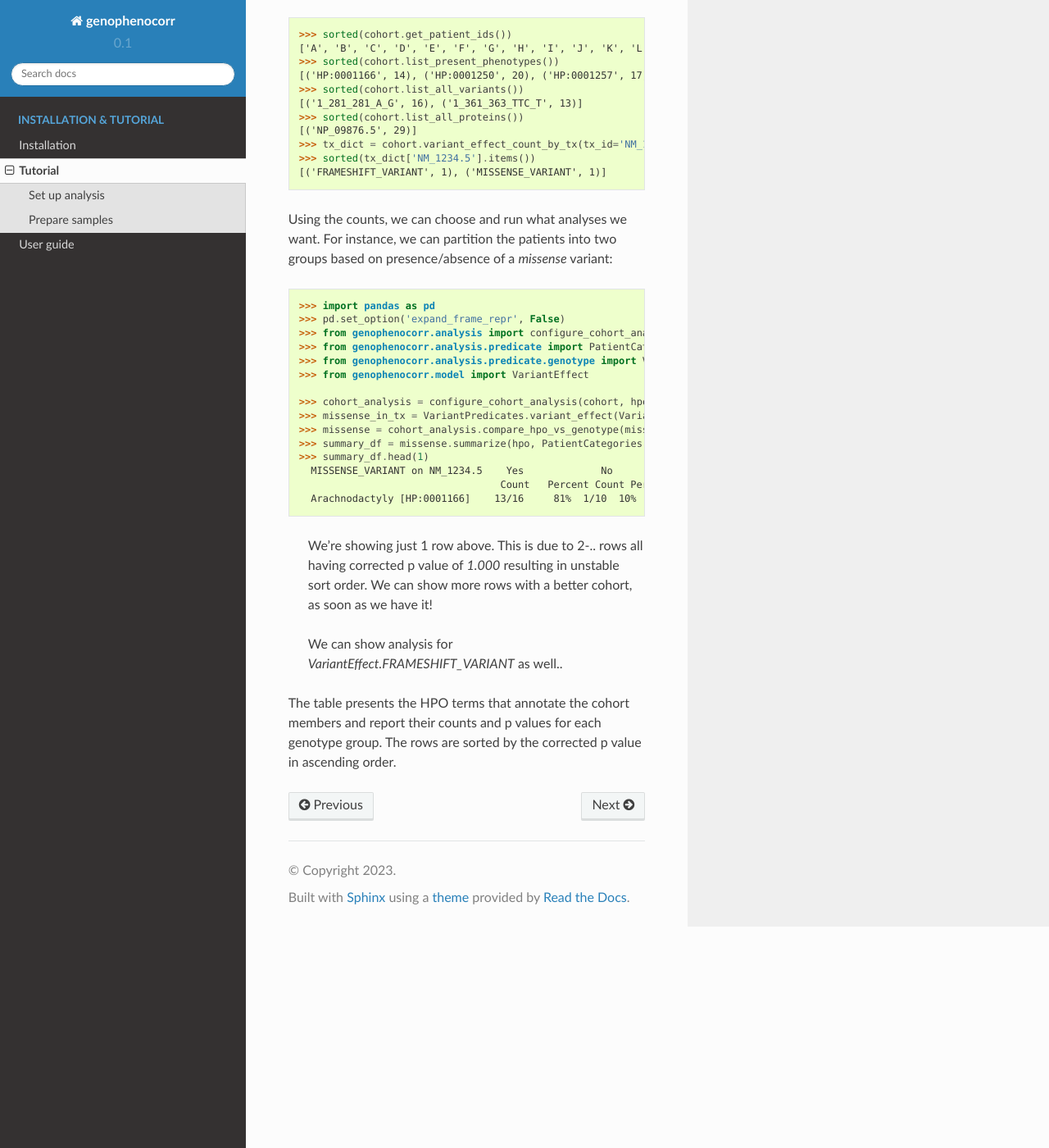
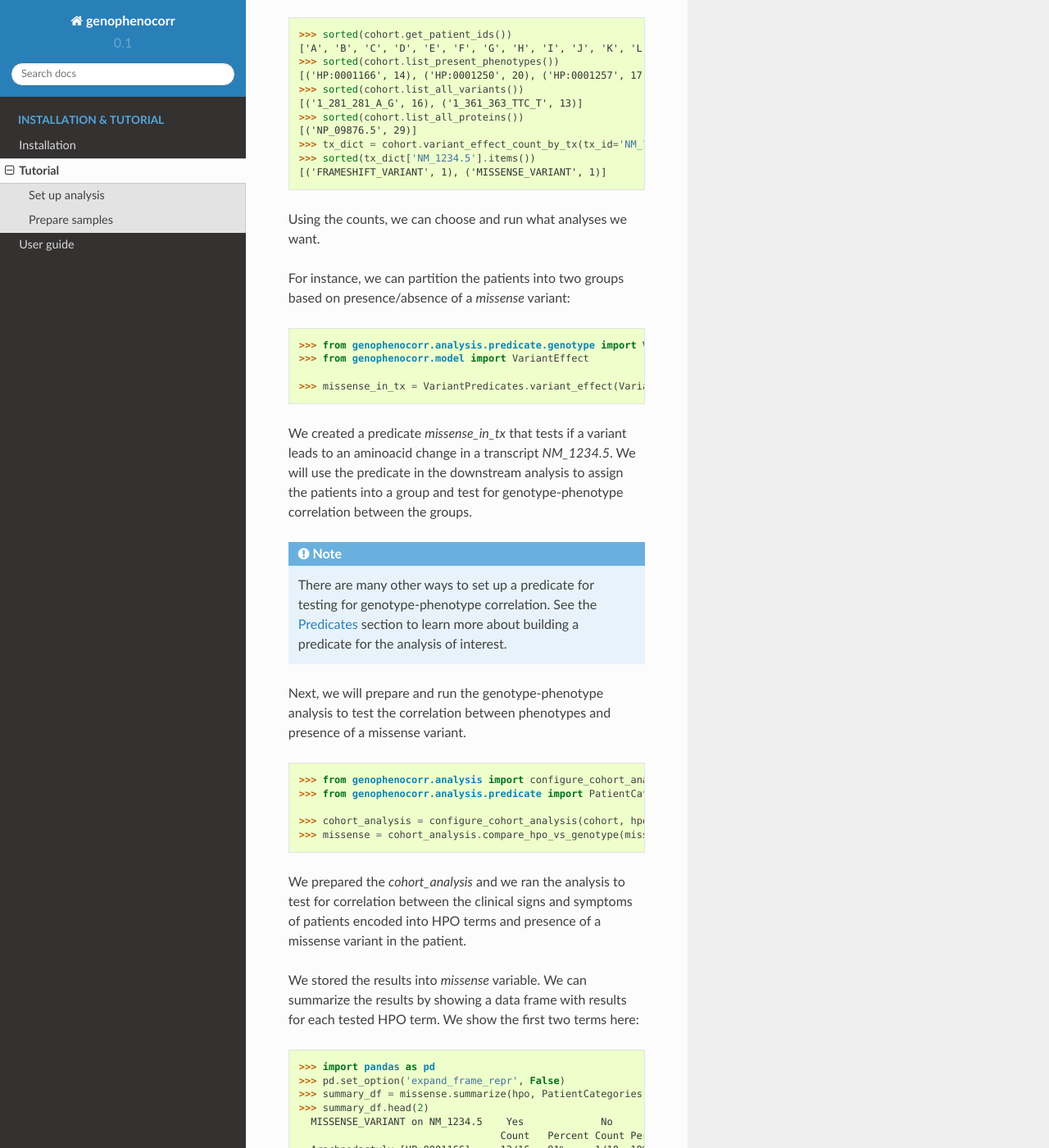
Before and after one commit to monarch-initiative/gpsea, a Sphinx documentation site: the page built from docs/tutorial.rst, in a window 1280 px wide and 1400 px high, scrolled down 1045 px. Shown: the whole window at 82% size. Built offline with Sphinx 7.4.7 and the Read the Docs theme 2.0.0, drawn with Linux system fonts in a browser that asks for light colours; pages that are not in the unit, such as notebooks, are missing from menus; some of the changed text lies outside the part shown.

Commit message:
Update the tutorial to discuss the predicates.

```diff
--- a/docs/conf.py
+++ b/docs/conf.py
@@ -191,7 +191,7 @@ doctest_default_flags = (doctest.REPORT_ONLY_FIRST_FAILURE
 intersphinx_mapping = {
     "python": ("https://docs.python.org/3/", None),
     # TODO - change to stable when we arrive there
-    "hpotk": ("https://thejacksonlaboratory.github.io/hpo-toolkit/latest/", None),
+    "hpotk": ("https://ielis.github.io/hpo-toolkit/latest/", None),
     "pandas": ("https://pandas.pydata.org/pandas-docs/version/2.0.0/", None),
     "requests": ("https://docs.python-requests.org/en/stable/", None),
     "scipy": ("https://docs.scipy.org/doc/scipy-1.11.0/", None),
--- a/docs/tutorial.rst
+++ b/docs/tutorial.rst
@@ -55,25 +55,55 @@ We can then view the data using the list commands.
   [('FRAMESHIFT_VARIANT', 1), ('MISSENSE_VARIANT', 1)]
 
 Using the counts, we can choose and run what analyses we want.
+
 For instance, we can partition the patients into two groups based on presence/absence of a *missense* variant:
 
 .. doctest:: tutorial
 
+  >>> from genophenocorr.analysis.predicate.genotype import VariantPredicates
+  >>> from genophenocorr.model import VariantEffect
+
+  >>> missense_in_tx = VariantPredicates.variant_effect(VariantEffect.MISSENSE_VARIANT, tx_id='NM_1234.5')
+
+We created a predicate `missense_in_tx` that tests
+if a variant leads to an aminoacid change in a transcript `NM_1234.5`.
+We will use the predicate in the downstream analysis to assign the patients
+into a group and test for genotype-phenotype correlation between the groups.
+
+.. note::
+
+  There are many other ways to set up a predicate for testing
+  for genotype-phenotype correlation.
+  See the :ref:`predicates` section to learn more about building
+  a predicate for the analysis of interest.
+
+Next, we will prepare and run the genotype-phenotype analysis
+to test the correlation between phenotypes and presence of a missense variant.
+
+.. doctest:: tutorial
+
+  >>> from genophenocorr.analysis import configure_cohort_analysis
+  >>> from genophenocorr.analysis.predicate import PatientCategories  # TODO - explain the predicate or update the API
+
+  >>> cohort_analysis = configure_cohort_analysis(cohort, hpo)
+  >>> missense = cohort_analysis.compare_hpo_vs_genotype(missense_in_tx)
+
+We prepared the `cohort_analysis` and we ran the analysis to test for correlation
+between the clinical signs and symptoms of patients encoded into HPO terms
+and presence of a missense variant in the patient.
+
+We stored the results into `missense` variable. We can summarize the results
+by showing a data frame with results for each tested HPO term.
+We show the first two terms here:
+
   >>> import pandas as pd
   >>> pd.set_option('expand_frame_repr', False)
-  >>> from genophenocorr.analysis import configure_cohort_analysis
-  >>> from genophenocorr.analysis.predicate import PatientCategories  # TODO - explain the predicate or update the API
-  >>> from genophenocorr.analysis.predicate.genotype import VariantPredicate, VariantPredicates
-  >>> from genophenocorr.model import VariantEffect
-
-  >>> cohort_analysis = configure_cohort_analysis(cohort, hpo)
-  >>> missense_in_tx = VariantPredicates.variant_effect(VariantEffect.MISSENSE_VARIANT, tx_id='NM_1234.5')
-  >>> missense = cohort_analysis.compare_hpo_vs_genotype(missense_in_tx)
   >>> summary_df = missense.summarize(hpo, PatientCategories.YES)
-  >>> summary_df.head(1)  # doctest: +NORMALIZE_WHITESPACE
+  >>> summary_df.head(2)  # doctest: +NORMALIZE_WHITESPACE
     MISSENSE_VARIANT on NM_1234.5    Yes             No
-                                    Count   Percent Count Percent   p value Corrected p value
-    Arachnodactyly [HP:0001166]    13/16     81%  1/10  10%  0.000781          0.020299
+                                    Count   Percent Count Percent   p value    Corrected p value
+    Arachnodactyly [HP:0001166]     13/16   81%     1/10  10%       0.000781   0.020299
+    Spasticity [HP:0001257]         11/16   69%     6/10  60%       0.692449   1.000000
 
 ..
 
--- a/docs/user-guide/index.rst
+++ b/docs/user-guide/index.rst
@@ -11,3 +11,4 @@ TODO - write high level overview and bridge to individual sections.
   :caption: Contents:
 
   input-data
+  predicates
```
Also changed, not shown: docs/user-guide/predicates.rst (added, +7 -0 lines).
